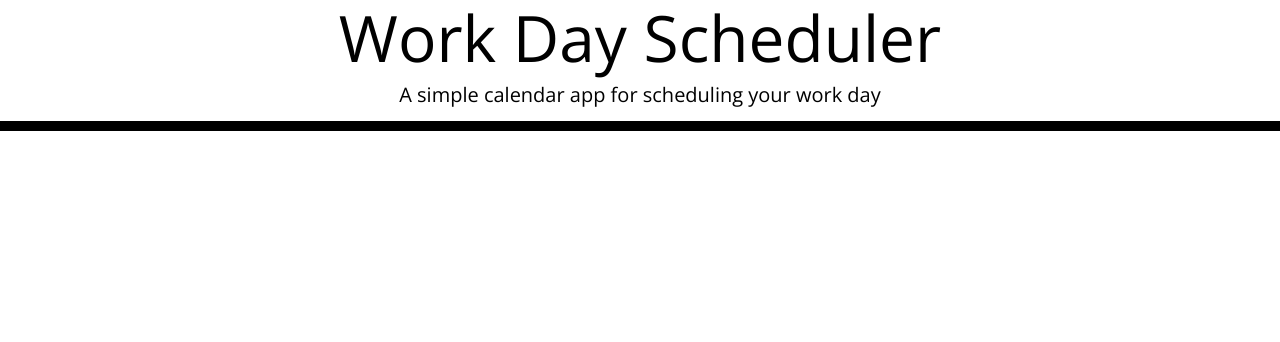
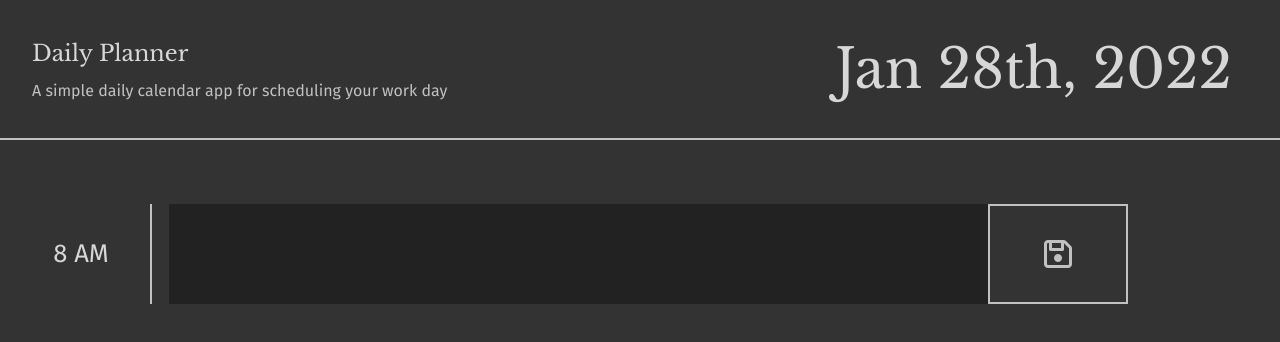
Before and after one commit to n-r-martin/day-planner-app, a plain HTML site: page index.html in a window 1280 px wide. Drawn offline with nearby package versions, Linux system fonts and the light colour scheme.

Commit message:
html and css updates... beginning script work...

```diff
--- a/css/style.css
+++ b/css/style.css
@@ -1,3 +1,15 @@
+/* CSS Root Variables */
+:root {
+  --black: #333;
+  --grey: #d7d7d7;
+  --grey-muted: #c1c1c1;
+}
+
+.muted {
+  color: var(--grey-muted);
+}
+
+
 /* apply a natural box layout model to all elements, but allowing components to change */
 html, * {
   box-sizing: border-box;
@@ -11,47 +23,100 @@ html, * {
 }
 
 body {
-  font-family: 'Open Sans', sans-serif;
+  font-family: 'Fira Sans', sans-serif;
   font-size: 16px;
   line-height: 1;
+  background-color: var(--black);
+  color: var(--grey);
+}
+
+h1 {
+  font-family: 'Libre Baskerville', serif;
+  font-size: 1.4em;
+  margin: 1rem 0;
 }
 
 textarea {
   background: transparent;
   border: none;
   resize: none;
-  color: #000000;
-  border-left: 1px solid black;
+  border-left: 1px solid var(--black);
   padding: 10px;
 }
 
 .jumbotron {
-  text-align: center;
-  background-color: transparent;
-  color: black;
+  color: var(--grey);
   border-radius: 0;
-  border-bottom: 10px solid black;
+  border-bottom: 2px solid var(--grey-muted);
+  height: 140px;
+  width: 100%;
+  position: relative;
 }
 
-.description {
-  white-space: pre-wrap;
+.jumbotron > * {
+  position: absolute;
+  top: 50%;
+  transform: translateY(-50%);
 }
 
-.time-block {
-  text-align: center;
-  border-radius: 15px;
+div#title-container {
+  left: 2rem;
 }
 
-.row {
-  white-space: pre-wrap;
-  height: 80px;
-  border-top: 1px solid white;
+span#current-day {
+  right: 3rem;
+  font-size: 3.4em;
+  font-family: 'Libre Baskerville', serif;
+}
+
+
+
+
+#timeblocks-container {
+  margin-left: 0;
+  margin-top: 4rem;
+}
+
+.timeblock-row {
+  width: 100%;
+  height: 100px;
+  display: flex;
+  flex-direction: row;
+  flex-wrap: nowrap;
+  justify-content: space-between;
+}
+
+ul {
+  padding-left: 0;
+}
+
+.hour-container,
+.saveBtn{
+  /* Forces side columns to stay same width */
+  flex: 0 0 140px;
+}
+
+.textEntry {
+  /* Lets middle column shrink/grow to available width */
+  flex: 1 1 auto;
+  margin-left: 1rem;
+  background-color: #222;
+  color: var(--grey);
+  overflow: scroll;
+  outline: none;
+}
+
+.hour-container {
+  position: relative;
+  border-right: 2px solid var(--grey-muted);
 }
 
 .hour {
-  background-color: #ffffff;
-  color: #000000;
-  border-top: 1px dashed #000000;
+  position: absolute;
+  top: 50%;
+  left: 50%;
+  transform: translate(-50%, -50%);
+  font-size: 1.6em;
 }
 
 .past {
@@ -70,14 +135,18 @@ textarea {
 }
 
 .saveBtn {
-  border-left: 1px solid black;
-  border-top-right-radius: 15px;
-  border-bottom-right-radius: 15px;
-  background-color: #06aed5;
-  color: white;
+  border: 2px solid var(--grey-muted);
+  background: var(--black);
+  color: var(--grey-muted);
 }
 
-.saveBtn i:hover {
-  font-size: 20px;
-  transition: all 0.3s ease-in-out;
+.saveBtn i {
+  font-size: 2em;
 }
+
+.saveBtn:hover {
+  background-color: #20bf55;
+  background-image: linear-gradient(315deg, #20bf55 0%, #01baef 74%);
+  color: #fff;
+  border-color: #fff;
+}
--- a/index.html
+++ b/index.html
@@ -6,25 +6,40 @@
     <meta http-equiv="X-UA-Compatible" content="ie=edge" />
     <link href="https://cdn.jsdelivr.net/npm/bootstrap@5.1.3/dist/css/bootstrap.min.css" rel="stylesheet" integrity="sha384-1BmE4kWBq78iYhFldvKuhfTAU6auU8tT94WrHftjDbrCEXSU1oBoqyl2QvZ6jIW3" crossorigin="anonymous">
     <link rel="stylesheet" href="https://use.fontawesome.com/releases/v5.8.1/css/all.css" integrity="sha384-50oBUHEmvpQ+1lW4y57PTFmhCaXp0ML5d60M1M7uH2+nqUivzIebhndOJK28anvf" crossorigin="anonymous"/>
-    <link href="https://fonts.googleapis.com/css?family=Open+Sans&display=swap" rel="stylesheet"/>
+    <link rel="preconnect" href="https://fonts.gstatic.com" crossorigin>
+    <link href="https://fonts.googleapis.com/css2?family=Fira+Sans:wght@400;700&family=Libre+Baskerville:wght@400;700&display=swap" rel="stylesheet">
     <link rel="stylesheet" href="css/style.css"/>
 
     <title>Work Day Scheduler</title>
 
+    <script src="https://kit.fontawesome.com/717fd826bc.js" crossorigin="anonymous"></script>
     <script src="https://cdnjs.cloudflare.com/ajax/libs/jquery/3.2.1/jquery.min.js"></script>
     <script src="https://cdn.jsdelivr.net/npm/bootstrap@5.1.3/dist/js/bootstrap.bundle.min.js" integrity="sha384-ka7Sk0Gln4gmtz2MlQnikT1wXgYsOg+OMhuP+IlRH9sENBO0LRn5q+8nbTov4+1p" crossorigin="anonymous"></script>
     <script src="https://cdnjs.cloudflare.com/ajax/libs/moment.js/2.24.0/moment.min.js"></script>
-
   </head>
 
   <body>
     <header class="jumbotron">
-      <h1 class="display-3">Work Day Scheduler</h1>
-      <p class="lead">A simple calendar app for scheduling your work day</p>
-      <p id="currentDay" class="lead"></p>
+      <div id=title-container>
+        <h1>Daily Planner</h1>
+        <p class="muted">A simple daily calendar app for scheduling your work day</p>
+      </div>
+
+      <span id="current-day" class="lead"></span>
     </header>
-    <div class="container">
+    <div id='timeblocks-container' class="container">
       <!-- Timeblocks go here -->
+      <ul>
+        <li class="timeblock-row">
+          <div class="hour-container">
+            <span class="hour">8 AM</span>
+          </div>
+          <textarea class="textEntry"></textarea>
+          <button class='saveBtn'><i class="far fa-save"></i></button>
+        </li>
+
+
+      </ul>
     </div>
 
     <script src="scripts/script.js"></script>
--- a/scripts/script.js
+++ b/scripts/script.js
@@ -0,0 +1,12 @@
+///// VARIABLES /////
+
+// DOM Elements
+const currentDateElement = $('#current-day');
+
+
+
+// MomentJS Variables
+currentDate = moment().format("MMM Do, YYYY");
+
+
+currentDateElement.text(currentDate);
```
